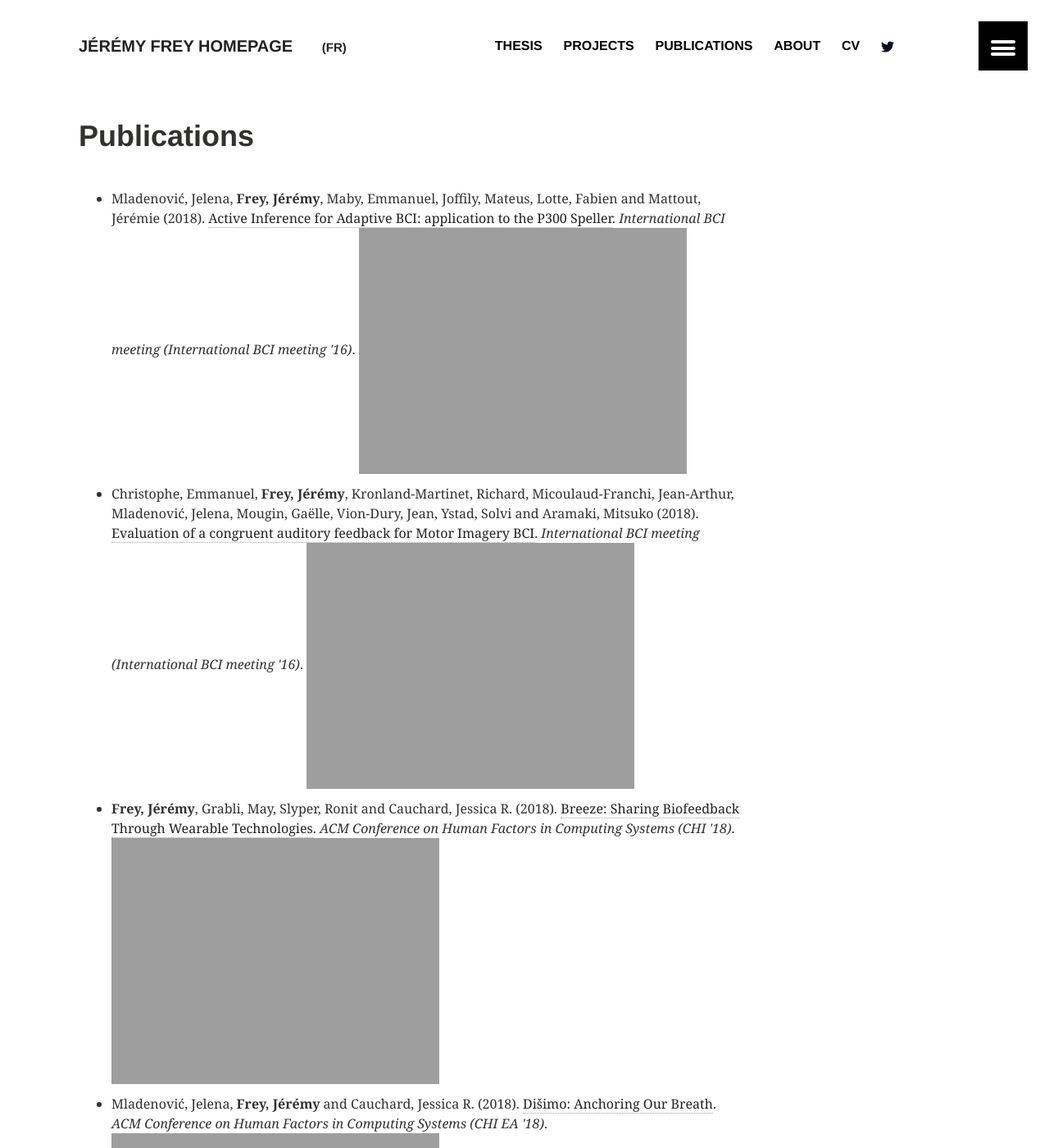
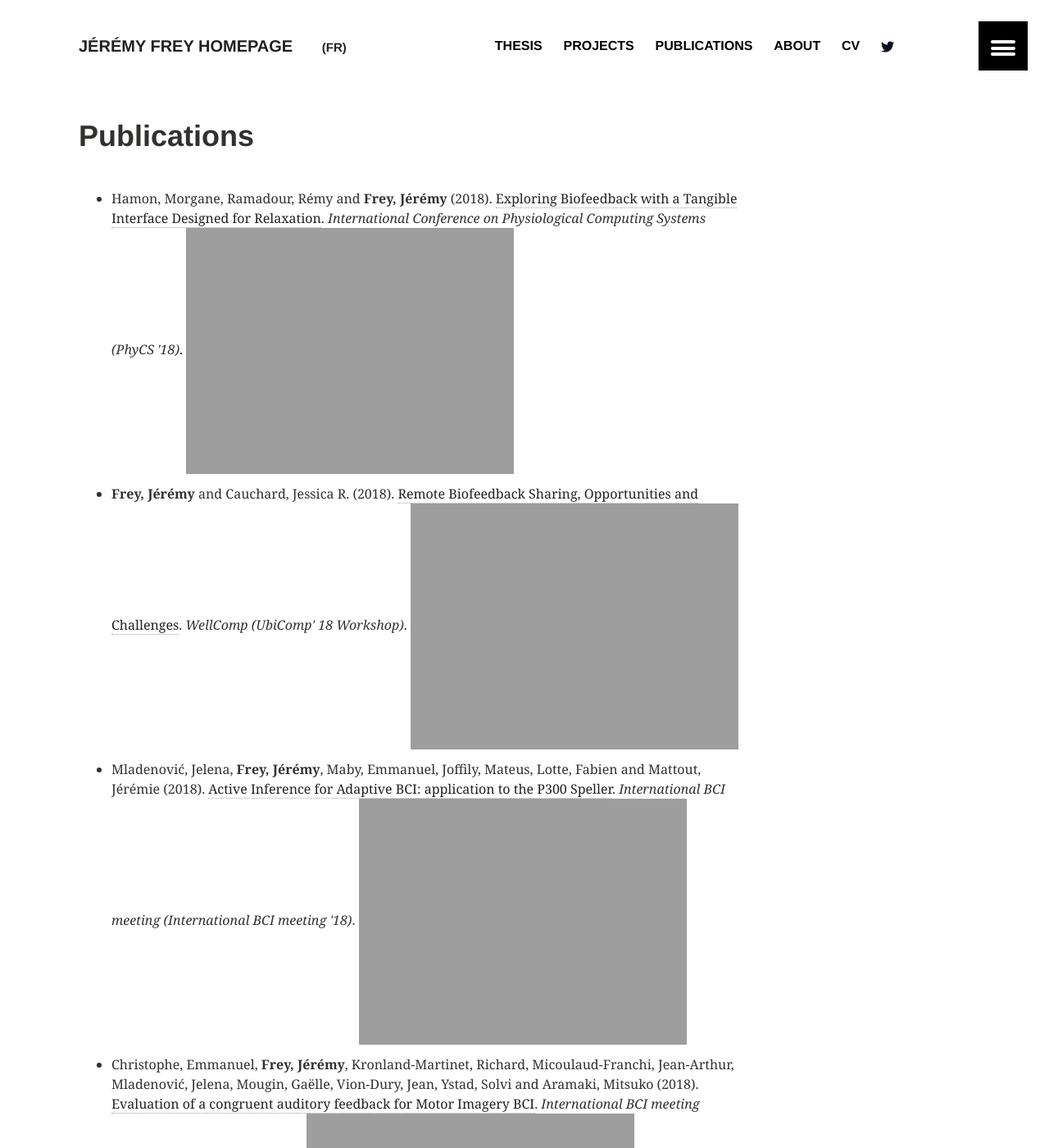
Before and after one commit to jfrey-xx/jfrey-xx.github.io, a Jekyll site: the page built from _pages/publications.md, in a window 1280 px wide and 1400 px high. Shown: the whole window at 82% size. Built offline with Jekyll 4.4.1, drawn with Linux system fonts in a browser that asks for light colours; some of the changed text lies outside the part shown.

Commit message:
update publications

```diff
--- a/_data/publications.yml
+++ b/_data/publications.yml
@@ -314,6 +314,7 @@
   type: journal
   abbreviation: CNRS Édition
   pdf-link: "https://hal.inria.fr/hal-01288542/document"
+
 - URL: https://hal.inria.fr/hal-01305799
   container-title: Pervasive Play
   author:
@@ -644,7 +645,7 @@
   DOI: 10.1145/3132129.3132143
   award: "Best Demonstration"
 
-- URL: http://idc-2018.org/
+- URL: https://hal.inria.fr/hal-01804324/http://idc-2018.org/
   container-title: ACM Interaction Design and Children Conference
   author:
   - family: Fleck
@@ -668,6 +669,7 @@
   type: paper-conference
   abbreviation: "IDC '17"
   project: "teegi"
+  pdf-link: "https://hal.inria.fr/hal-01804324/document"
 
 - URL: https://hal.inria.fr/hal-01720265/
   container-title: ACM Conference on Human Factors in Computing Systems
@@ -747,7 +749,7 @@
   year: 2018
   title: "Evaluation of a congruent auditory feedback for Motor Imagery BCI"
   type: paper-conference
-  abbreviation: "International BCI meeting '16"
+  abbreviation: "International BCI meeting '18"
   pdf-link: "https://hal.inria.fr/hal-01794900/document"
 
 - URL: https://hal.inria.fr/hal-01796754
@@ -772,5 +774,45 @@
   year: 2018
   title: "Active Inference for Adaptive BCI: application to the P300 Speller"
   type: paper-conference
-  abbreviation: "International BCI meeting '16"
+  abbreviation: "International BCI meeting '18"
   pdf-link: "https://hal.inria.fr/hal-01796754/document"
+
+- URL: https://hal.inria.fr/hal-01861830
+  container-title: WellComp
+  author:
+  - family: Frey
+    given:
+    - ! "Jérémy"
+    me: true
+  - family: Cauchard
+    given:
+    - "Jessica R."
+  issued:
+    year: 2018
+  year: 2018
+  project: "breeze"
+  title: "Remote Biofeedback Sharing, Opportunities and Challenges"
+  type: paper-conference
+  abbreviation: UbiComp' 18 Workshop
+  pdf-link: "https://hal.inria.fr/hal-01861830/document"
+
+- URL: https://hal.inria.fr/hal-01861829
+  container-title: International Conference on Physiological Computing
+    Systems
+  author:
+  - family: Hamon
+    given: Morgane
+  - family: Ramadour
+    given:
+    - ! "Rémy"
+  - family: Frey
+    given:
+    - ! "Jérémy"
+    me: true
+  issued:
+    year: 2018
+  year: 2018
+  title: Exploring Biofeedback with a Tangible Interface Designed for Relaxation
+  type: paper-conference
+  abbreviation: "PhyCS '18"
+  pdf-link: "https://hal.inria.fr/hal-01861829/document"
```
